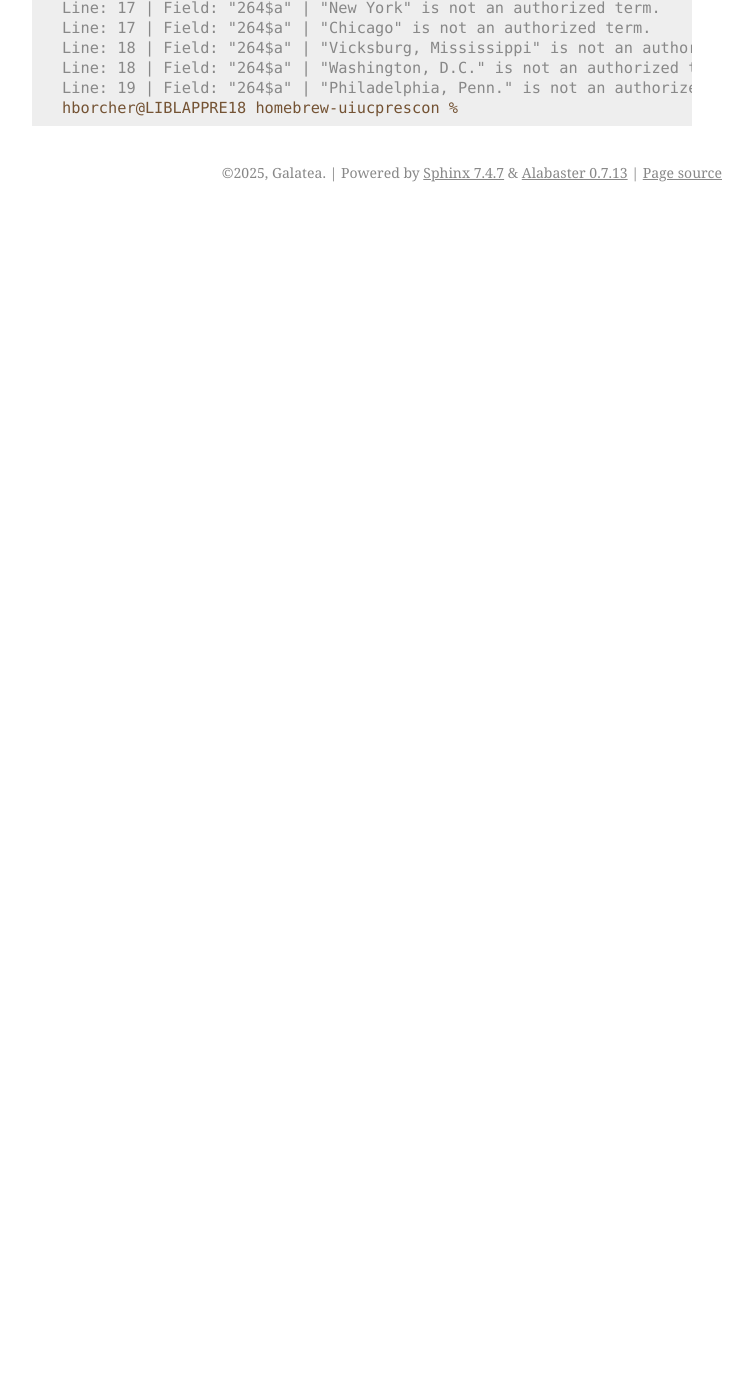
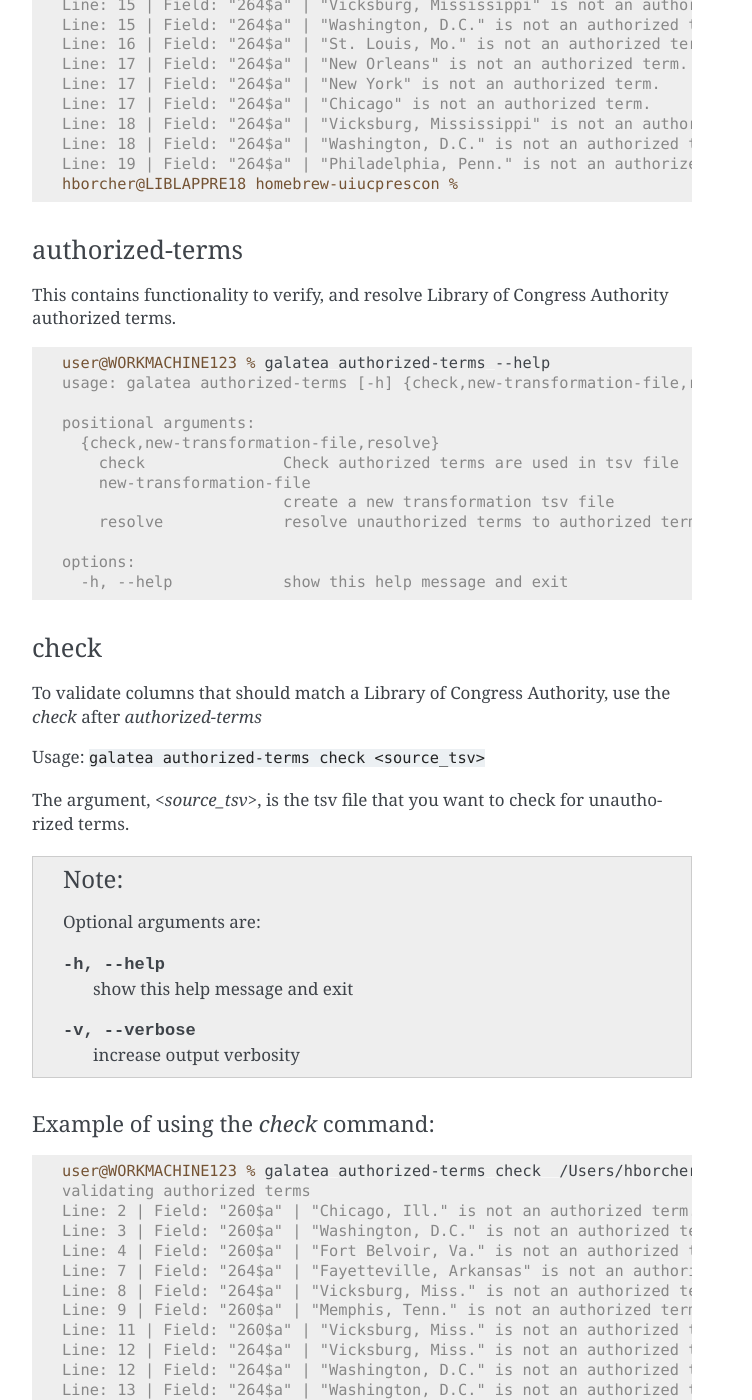
Before and after one commit to UIUCLibrary/galatea, a Sphinx documentation site: the page built from docs/cli.rst, in a window 1280 px wide and 1400 px high, scrolled down 1231 px. Shown: the whole window, without its empty margins (388-1140 px from the left). Built offline with Sphinx 7.4.7, drawn with Linux system fonts in a browser that asks for light colours; before the commit the page ends 1443 px from its top, so only the background shows below that; some of the changed text lies outside the part shown.

Commit message:
docs: added authorized-terms documentation

```diff
--- a/docs/cli.rst
+++ b/docs/cli.rst
@@ -10,7 +10,7 @@ To get help at any point you can use the `--help` flag
 .. code-block:: shell-session
 
     user@WORKMACHINE123 galatea % galatea --help
-    usage: galatea [-h] [--version] {clean-tsv,authority-check} ...
+    usage: galatea [-h] [--version] {clean-tsv,authority-check,authorized-terms} ...
 
     Galatea is a tool for manipulating tsv data.
 
@@ -21,12 +21,18 @@ To get help at any point you can use the `--help` flag
     commands:
       valid commands
 
-      {clean-tsv,authority-check}
+      {clean-tsv,authority-check,authorized-terms}
         clean-tsv           clean TSV files
         authority-check     validate-authorized-names
+        authorized-terms    manipulate authorized terms used
 
-Clean Tsv
-=========
+
+
+Commands
+========
+
+clean-tsv
++++++++++
 
 To clean TSV files use the `clean-tsv` command
 
@@ -37,8 +43,8 @@ To clean TSV files use the `clean-tsv` command
     Done.
 
 
-Verify values based on Authority
-================================
+authority-check
++++++++++++++++
 
 To validate columns that should match a Library of Congress Authority, use the `authority-check` command
 
@@ -67,3 +73,124 @@ To validate columns that should match a Library of Congress Authority, use the `
     Line: 18 | Field: "264$a" | "Washington, D.C." is not an authorized term.
     Line: 19 | Field: "264$a" | "Philadelphia, Penn." is not an authorized term.
     hborcher@LIBLAPPRE18 homebrew-uiucprescon %
+
+
+authorized-terms
+++++++++++++++++
+
+This contains functionality to verify, and resolve Library of Congress Authority authorized terms.
+
+.. code-block:: shell-session
+
+    user@WORKMACHINE123 % galatea authorized-terms --help
+    usage: galatea authorized-terms [-h] {check,new-transformation-file,resolve} ...
+
+    positional arguments:
+      {check,new-transformation-file,resolve}
+        check               Check authorized terms are used in tsv file
+        new-transformation-file
+                            create a new transformation tsv file
+        resolve             resolve unauthorized terms to authorized terms in found tsv file
+
+    options:
+      -h, --help            show this help message and exit
+
+
+check
++++++
+
+To validate columns that should match a Library of Congress Authority, use the `check` after `authorized-terms`
+
+Usage: ``galatea authorized-terms check <source_tsv>``
+
+The argument, `<source_tsv>`, is the tsv file that you want to check for unauthorized terms.
+
+.. note::
+    Optional arguments are:
+
+    -h, --help     show this help message and exit
+    -v, --verbose  increase output verbosity
+
+
+Example of using the `check` command:
+_____________________________________
+
+.. code-block:: shell-session
+
+    user@WORKMACHINE123 % galatea authorized-terms check  /Users/hborcher/PycharmProjects/UIUCLibrary/galatea/River\ Maps\ -\ River\ Maps.tsv
+    validating authorized terms
+    Line: 2 | Field: "260$a" | "Chicago, Ill." is not an authorized term.
+    Line: 3 | Field: "260$a" | "Washington, D.C." is not an authorized term.
+    Line: 4 | Field: "260$a" | "Fort Belvoir, Va." is not an authorized term.
+    Line: 7 | Field: "264$a" | "Fayetteville, Arkansas" is not an authorized term.
+    Line: 8 | Field: "264$a" | "Vicksburg, Miss." is not an authorized term.
+    Line: 9 | Field: "260$a" | "Memphis, Tenn." is not an authorized term.
+    Line: 11 | Field: "260$a" | "Vicksburg, Miss." is not an authorized term.
+    Line: 12 | Field: "264$a" | "Vicksburg, Miss." is not an authorized term.
+    Line: 12 | Field: "264$a" | "Washington, D.C." is not an authorized term.
+    Line: 13 | Field: "264$a" | "Washington, D.C." is not an authorized term.
+    Line: 14 | Field: "264$a" | "Washington, D.C." is not an authorized term.
+    Line: 15 | Field: "264$a" | "Vicksburg, Mississippi" is not an authorized term.
+    Line: 15 | Field: "264$a" | "Washington, D.C." is not an authorized term.
+    Line: 16 | Field: "264$a" | "St. Louis, Mo." is not an authorized term.
+    Line: 17 | Field: "264$a" | "New Orleans" is not an authorized term.
+    Line: 17 | Field: "264$a" | "New York" is not an authorized term.
+    Line: 17 | Field: "264$a" | "Chicago" is not an authorized term.
+    Line: 18 | Field: "264$a" | "Vicksburg, Mississippi" is not an authorized term.
+    Line: 18 | Field: "264$a" | "Washington, D.C." is not an authorized term.
+    Line: 19 | Field: "264$a" | "Philadelphia, Penn." is not an authorized term.
+
+
+new-transformation-file
++++++++++++++++++++++++
+
+To create a new transformation file, use the `new-transformation-file` after `authorized-terms`
+
+Usage: ``galatea authorized-terms new-transformation-file``
+
+
+.. note::
+    Optional arguments are:
+
+      -h, --help       show this help message and exit
+      --output OUTPUT  Output tsv file
+      -v, --verbose    increase output verbosity
+
+
+Example of using the `new-transformation-file` command:
+_______________________________________________________
+
+.. code-block:: shell-session
+
+    user@WORKMACHINE123 % galatea authorized-terms new-transformation-file
+    Wrote new transformation tsv file to: /Users/user/authorized_terms_transformation.tsv
+
+
+resolve
++++++++
+
+To resolve unauthorized terms to authorized terms in found tsv file use the `resolve` after `authorized-terms`
+
+usage: ``galatea authorized-terms resolve <transformation_file> <source_tsv>``
+
+The first argument, `<transformation_file>`, is the file generated by the ``new-transformation-file`` command. It
+informs the ``resolve`` command how to resolve the unauthorized terms into authorized terms.
+
+The second argument, `<source_tsv>`, is the tsv file that is the tsv file containing the marc data you want to have
+unauthorized terms resolved.
+
+.. note::
+    Optional arguments are:
+
+      -h, --help            show this help message and exit
+      --output OUTPUT_TSV   Output tsv file
+      -v, --verbose         increase output verbosity
+
+
+Example of using the `resolve` command:
+_______________________________________
+
+.. code-block:: shell-session
+
+    user@WORKMACHINE123 % galatea % python -m galatea authorized-terms resolve authorized_terms_transformation.tsv "River Maps - River Maps.tsv"
+    Wrote to River Maps - River Maps.tsv
```
